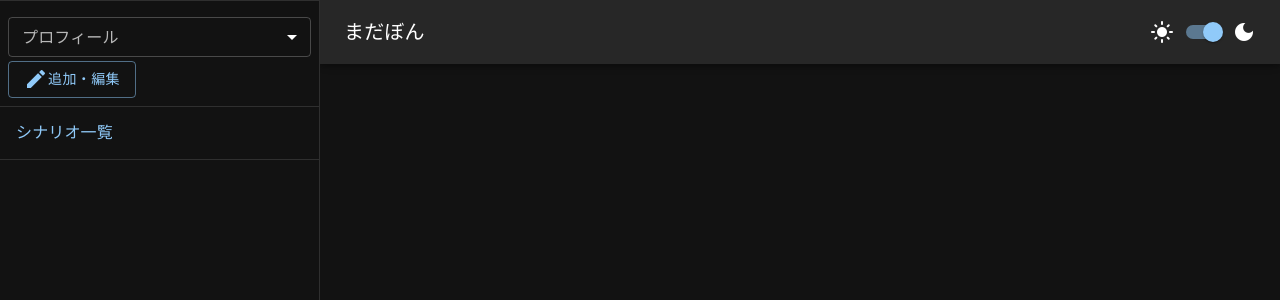
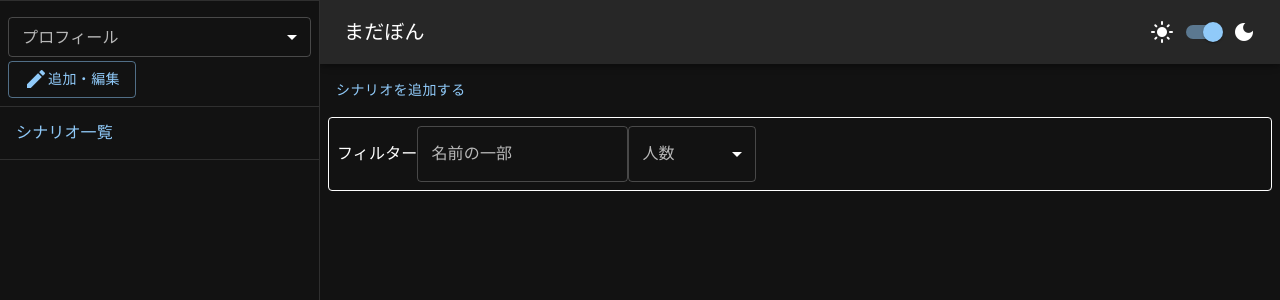
Before and after one commit to himu62/discordweb-murdermystery, a Next.js app: page /scenarios in a window 1280 px wide. Shown: the top 300 px of the page. Built offline with nearby package versions, Linux system fonts and the light colour scheme.

Commit message:
シナリオ一覧

```diff
--- /dev/null
+++ b/src/components/ScenarioList/NewScenarioButton.tsx
@@ -0,0 +1,72 @@
+import { Button, Card, CardActions, CardContent, Modal } from "@mui/material";
+import { FC, useState } from "react";
+import { useForm } from "react-hook-form";
+import TextField from "@/src/atom/TextField";
+
+export type Inputs = {
+  name: string;
+  playersCount: string;
+};
+
+type Props = {
+  onSubmit: (data: Inputs) => void;
+};
+
+const NewScenarioButton: FC<Props> = ({ onSubmit }) => {
+  const [open, setOpen] = useState(false);
+
+  const { register, handleSubmit } = useForm<Inputs>();
+
+  const toggleModal = () => {
+    setOpen(!open);
+  };
+
+  return (
+    <>
+      <Button onClick={toggleModal}>シナリオを追加する</Button>
+
+      <Modal open={open} onClose={toggleModal}>
+        <Card
+          sx={{
+            position: "absolute",
+            top: "50%",
+            left: "50%",
+            transform: "translate(-50%, -50%)",
+          }}
+        >
+          <form onSubmit={handleSubmit(onSubmit)}>
+            <CardContent>
+              <TextField
+                name="name"
+                label="シナリオ名"
+                required
+                margin="dense"
+                inputProps={{ required: true, ...register("name") }}
+              />
+              <TextField
+                name="playersCount"
+                label="人数"
+                required
+                type="number"
+                margin="dense"
+                inputProps={{
+                  required: true,
+                  ...register("playersCount"),
+                }}
+              />
+            </CardContent>
+            <CardActions sx={{ justifyContent: "flex-end" }}>
+              <Button type="button" onClick={toggleModal} color="info">
+                キャンセル
+              </Button>
+              <Button type="submit" color="primary">
+                追加
+              </Button>
+            </CardActions>
+          </form>
+        </Card>
+      </Modal>
+    </>
+  );
+};
+export default NewScenarioButton;
--- /dev/null
+++ b/src/components/ScenarioList/ScenarioItem.tsx
@@ -0,0 +1,18 @@
+import { FC } from "react";
+import { Card } from "@mui/material";
+
+type Props = {
+  id: string;
+  name: string;
+  playersCount: number;
+};
+
+const ScenarioItem: FC<Props> = ({ id, name, playersCount }) => {
+  return (
+    <Card>
+      {name}
+      {playersCount}人
+    </Card>
+  );
+};
+export default ScenarioItem;
--- a/src/components/ScenarioList/index.tsx
+++ b/src/components/ScenarioList/index.tsx
@@ -1,6 +1,142 @@
-import { FC } from "react";
+import { ChangeEvent, FC, useEffect, useState } from "react";
+import {
+  Box,
+  FormControl,
+  InputLabel,
+  MenuItem,
+  Select,
+  SelectChangeEvent,
+  Stack,
+  TextField,
+  Typography,
+} from "@mui/material";
+import { Scenario, useStore } from "@/src/store";
+import NewScenarioButton, {
+  Inputs,
+} from "@/src/components/ScenarioList/NewScenarioButton";
+import { v4 } from "uuid";
+import ScenarioItem from "@/src/components/ScenarioList/ScenarioItem";
 
 const ScenarioList: FC = () => {
-  return <></>;
+  const { store, setStore } = useStore();
+  const [scenarios, setScenarios] = useState<Scenario[]>([]);
+
+  const [filterName, setFilterName] = useState("");
+  const [filterCounts, setFilterCounts] = useState<number[]>([]);
+
+  useEffect(() => {
+    setScenarios(Array.from(store.scenarios.values()));
+  }, [store.scenarios]);
+
+  useEffect(() => {
+    if (filterName === "" && filterCounts.length === 0) {
+      setScenarios(Array.from(store.scenarios.values()));
+      return;
+    }
+
+    if (filterName !== "" && filterCounts.length > 0) {
+      setScenarios(
+        Array.from(store.scenarios.values()).filter((s) => {
+          return (
+            s.name.includes(filterName) && filterCounts.includes(s.playersCount)
+          );
+        })
+      );
+    }
+
+    if (filterName !== "") {
+      setScenarios(
+        Array.from(store.scenarios.values()).filter((s) => {
+          return s.name.includes(filterName);
+        })
+      );
+    }
+
+    if (filterCounts.length > 0) {
+      setScenarios(
+        Array.from(store.scenarios.values()).filter((s) => {
+          return filterCounts.includes(s.playersCount);
+        })
+      );
+    }
+  }, [filterName, filterCounts, store.scenarios]);
+
+  const handleSubmitNew = (data: Inputs) => {
+    const n: Scenario = {
+      id: v4(),
+      name: data.name,
+      playersCount: Number(data.playersCount),
+    };
+    store.scenarios.set(n.id, n);
+    setStore(store);
+    setScenarios(Array.from(store.scenarios.values()));
+  };
+
+  const handleNameChanged = (ev: ChangeEvent<HTMLInputElement>) => {
+    setFilterName(ev.target.value);
+  };
+
+  const handleCountsChanged = (ev: SelectChangeEvent<number[]>) => {
+    setFilterCounts(ev.target.value as number[]);
+  };
+
+  return (
+    <Box sx={{ mt: 2 }}>
+      <Box sx={{ m: 1 }}>
+        <NewScenarioButton onSubmit={handleSubmitNew} />
+      </Box>
+      <Box
+        sx={{
+          m: 1,
+          p: 1,
+          border: 1,
+          borderStyle: "solid",
+          borderRadius: 1,
+          display: "flex",
+          alignItems: "center",
+        }}
+      >
+        <Typography component="span">フィルター</Typography>
+        <TextField label="名前の一部" onChange={handleNameChanged} />
+        <FormControl>
+          <InputLabel htmlFor="scenario-list-filter-count">人数</InputLabel>
+          <Select
+            id="scenario-list-filter-count"
+            label="人数"
+            multiple
+            value={filterCounts}
+            sx={{ minWidth: "8em" }}
+            onChange={handleCountsChanged}
+          >
+            {Array.from(
+              new Set(
+                Array.from(store.scenarios.values()).map((s) => s.playersCount)
+              )
+            )
+              .sort((a, b) => a - b)
+              .map((c) => {
+                return (
+                  <MenuItem key={c} value={c}>
+                    {c}
+                  </MenuItem>
+                );
+              })}
+          </Select>
+        </FormControl>
+      </Box>
+      <Stack sx={{ m: 1 }}>
+        {scenarios.map((s) => {
+          return (
+            <ScenarioItem
+              key={s.id}
+              id={s.id}
+              name={s.name}
+              playersCount={s.playersCount}
+            />
+          );
+        })}
+      </Stack>
+    </Box>
+  );
 };
 export default ScenarioList;
--- a/src/store.tsx
+++ b/src/store.tsx
@@ -35,6 +35,7 @@ export interface Profile {
 export interface Scenario {
   id: string;
   name: string;
+  playersCount: number;
 }
 
 export interface Session {
```
